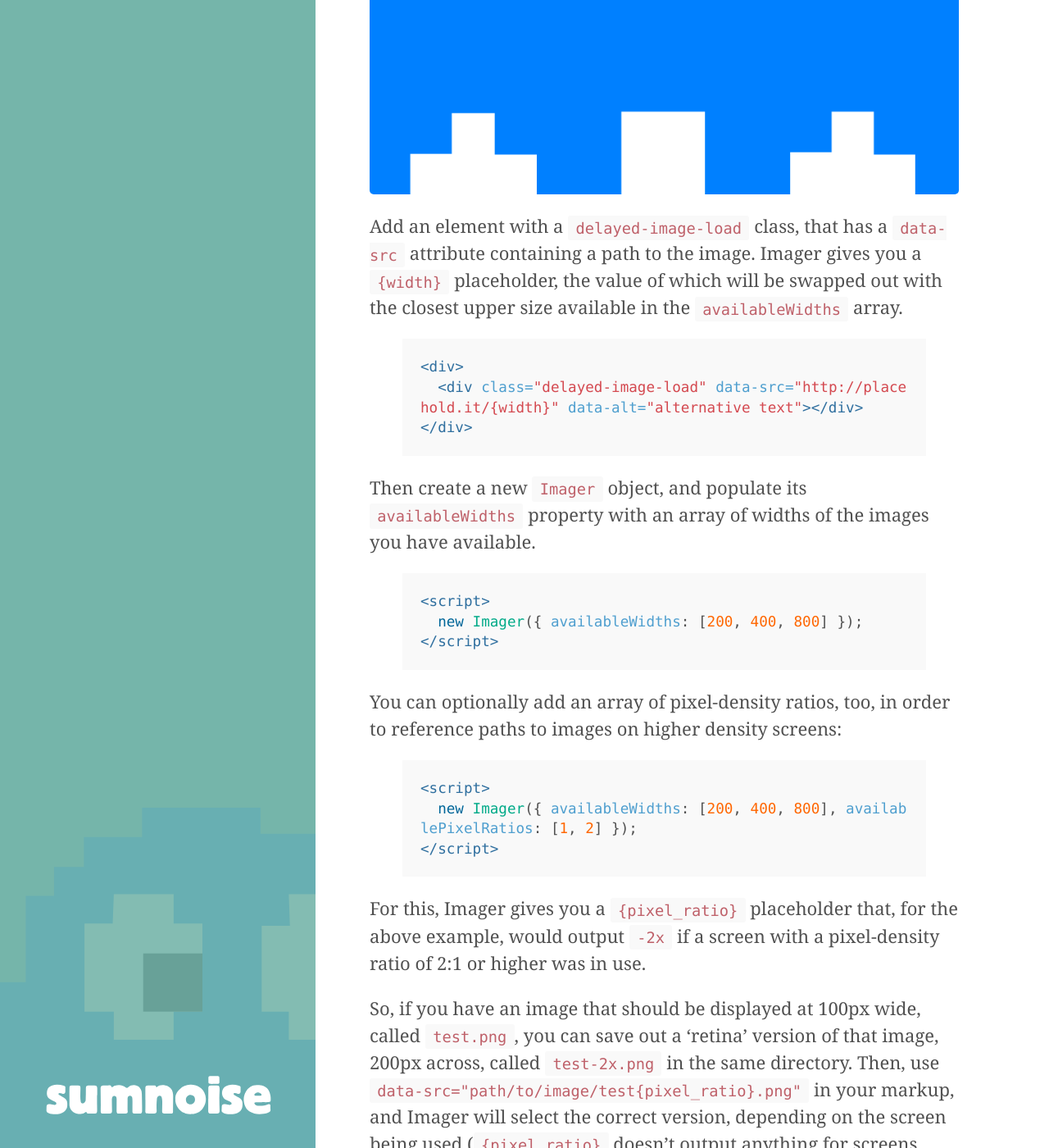
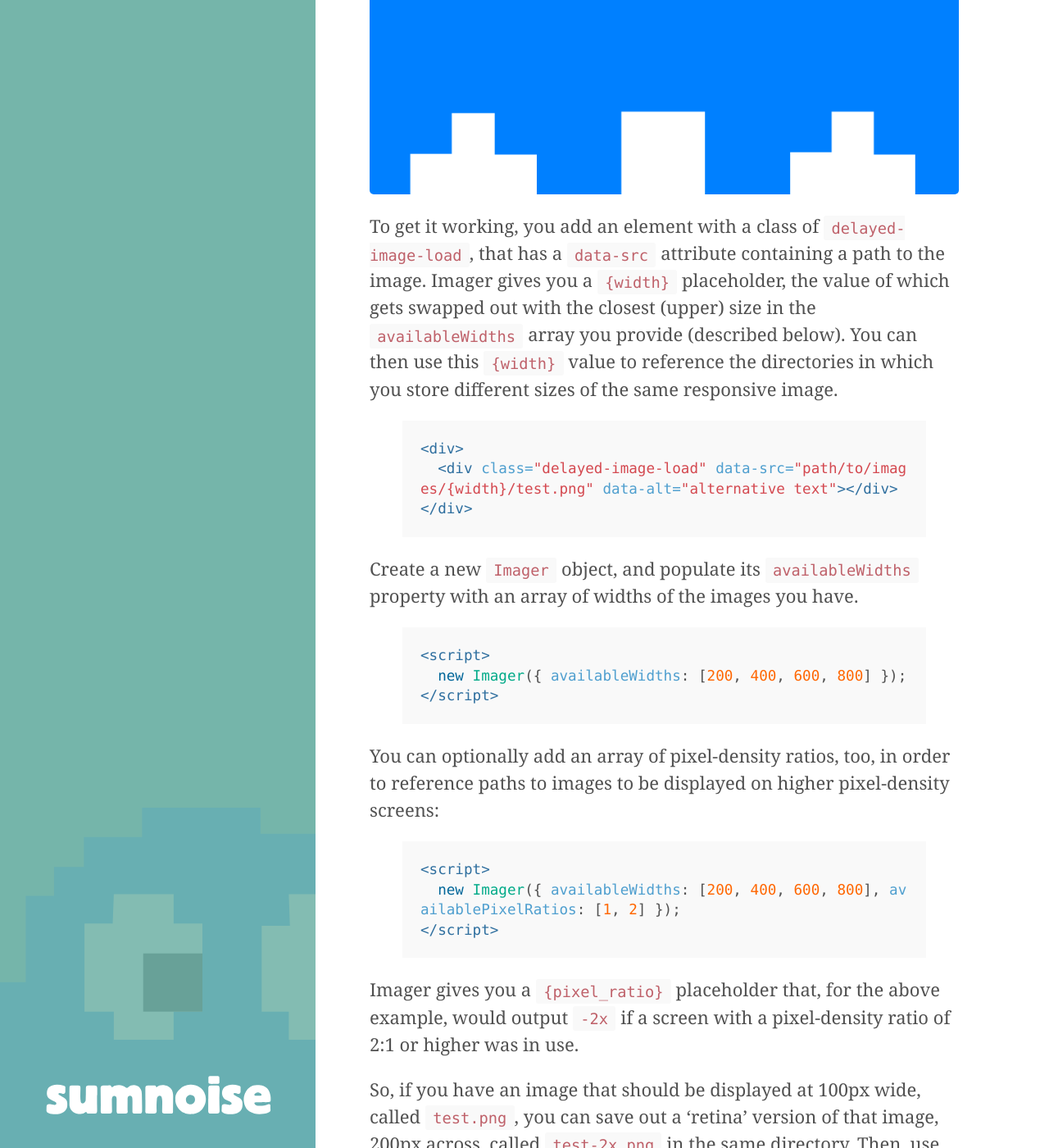
Before and after one commit to davidpmccormick/davidpmccormick.github.io, a Jekyll site: the page built from _posts/2014-03-19-bbc-imager.md, in a window 1280 px wide and 1400 px high, scrolled down 831 px. Shown: the whole window at 82% size. Built offline with Jekyll 4.4.1, drawn with Linux system fonts in a browser that asks for light colours; Markdown is read by kramdown in place of the engine named in the settings; some of the changed text lies outside the part shown.

Commit message:
Update Imager post

```diff
--- a/_posts/2014-03-19-bbc-imager.md
+++ b/_posts/2014-03-19-bbc-imager.md
@@ -10,35 +10,35 @@ I've not used the [full spectrum](https://docs.google.com/spreadsheet/ccc?key=0A
 </div>
 
 <script>
-  new Imager({ availableWidths: [200, 400, 800], availablePixelRatios: [1, 2] });
+  new Imager({ availableWidths: [200, 400, 600, 800], availablePixelRatios: [1, 2] });
 </script>
 
-Add an element with a `delayed-image-load` class, that has a `data-src` attribute containing a path to the image. Imager gives you a `{width}` placeholder, the value of which will be swapped out with the closest upper size available in the `availableWidths` array.
+To get it working, you add an element with a class of `delayed-image-load`, that has a `data-src` attribute containing a path to the image. Imager gives you a `{width}` placeholder, the value of which gets swapped out with the closest (upper) size in the `availableWidths` array you provide (described below). You can then use this `{width}` value to reference the directories in which you store different sizes of the same responsive image.
 
 {% highlight html %}
 <div>
-  <div class="delayed-image-load" data-src="http://placehold.it/{width}" data-alt="alternative text"></div>
+  <div class="delayed-image-load" data-src="path/to/images/{width}/test.png" data-alt="alternative text"></div>
 </div>
 {% endhighlight %}
 
-Then create a new `Imager` object, and populate its `availableWidths` property with an array of widths of the images you have available.
+Create a new `Imager` object, and populate its `availableWidths` property with an array of widths of the images you have.
 
 {% highlight html %}
 <script>
-  new Imager({ availableWidths: [200, 400, 800] });
+  new Imager({ availableWidths: [200, 400, 600, 800] });
 </script>
 {% endhighlight %}
 
-You can optionally add an array of pixel-density ratios, too, in order to reference paths to images on higher density screens:
+You can optionally add an array of pixel-density ratios, too, in order to reference paths to images to be displayed on higher pixel-density screens:
 
 {% highlight html %}
 <script>
-  new Imager({ availableWidths: [200, 400, 800], availablePixelRatios: [1, 2] });
+  new Imager({ availableWidths: [200, 400, 600, 800], availablePixelRatios: [1, 2] });
 </script>
 {% endhighlight %}
 
-For this, Imager gives you a `{pixel_ratio}` placeholder that, for the above example, would output `-2x` if a screen with a pixel-density ratio of 2:1 or higher was in use.
+Imager gives you a `{pixel_ratio}` placeholder that, for the above example, would output `-2x` if a screen with a pixel-density ratio of 2:1 or higher was in use.
 
-So, if you have an image that should be displayed at 100px wide, called `test.png`, you can save out a 'retina' version of that image, 200px across, called `test-2x.png` in the same directory. Then, use `data-src="path/to/image/test{pixel_ratio}.png"` in your markup, and Imager will select the correct version, depending on the screen being used (`{pixel_ratio}` doesn't output anything for screens with 1:1 pixel-density ratios).
+So, if you have an image that should be displayed at 100px wide, called `test.png`, you can save out a 'retina' version of that image, 200px across, called `test-2x.png` in the same directory. Then, use `data-src="path/to/images/{width}/test{pixel_ratio}.png"` in your markup, and Imager will select the correct version, depending on the screen being used (`{pixel_ratio}` doesn't output anything for screens with 1:1 pixel-density ratios).
 
 By taking advantage of this, the blue dude above will have black eyes on a regular pixel-density screen, but yellow eyes on a 'retina' screen. Woo.
```
Also changed, not shown: public/assets/images/140319/600/blinky-2x.png (added), public/assets/images/140319/600/blinky.png (added).
